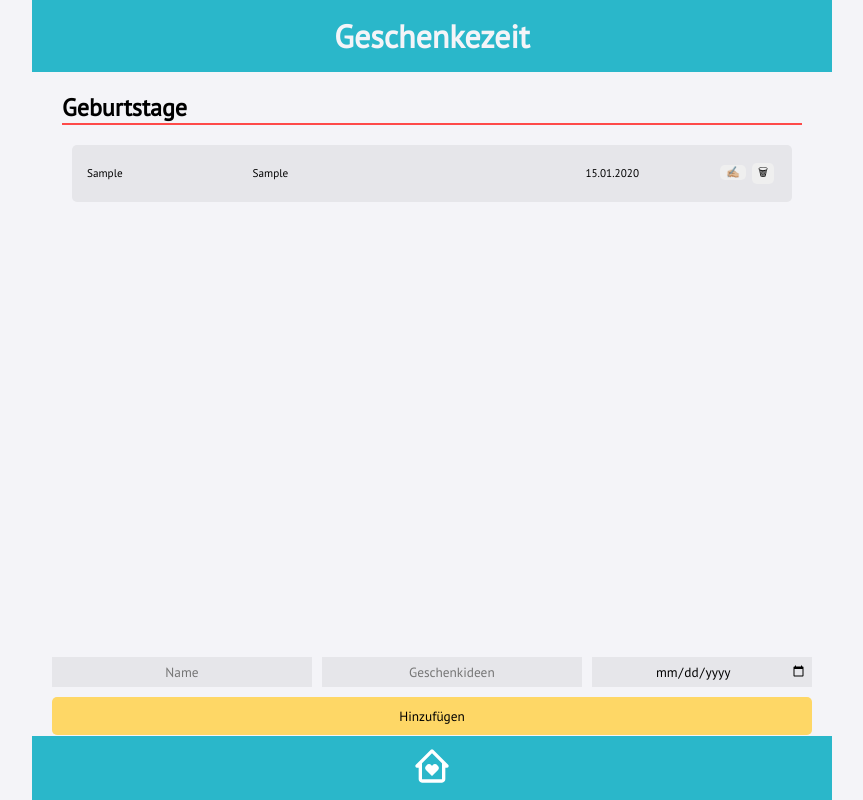
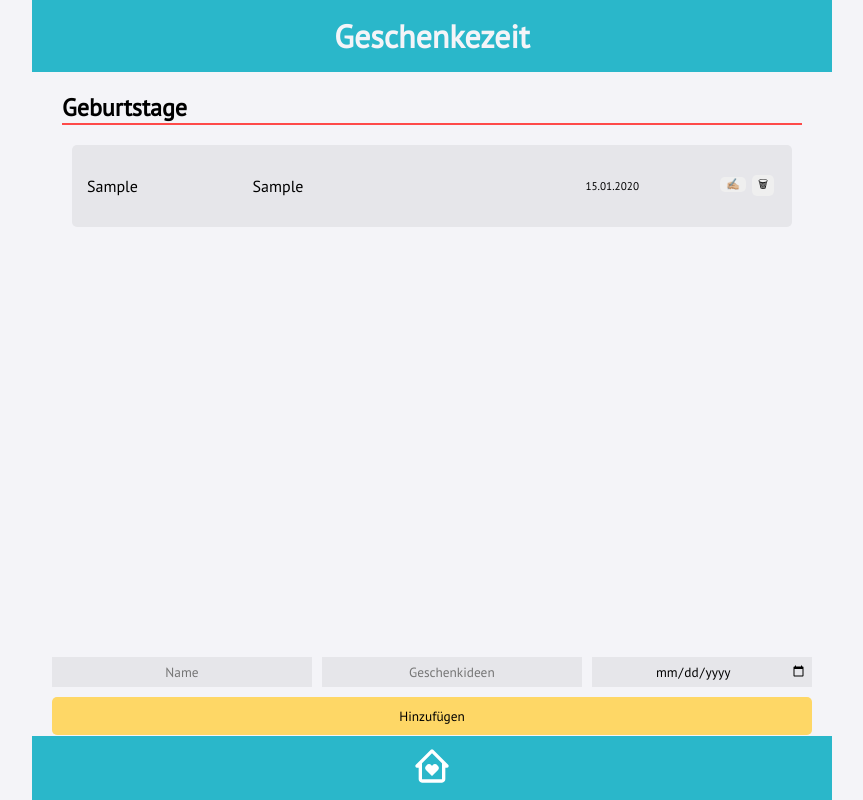
Before and after one commit to AntjeWalter/Geschenkezeit, a Next.js app: page / in a window 1280 px wide. Both pictures are taken after typing "Sample", "Sample", "2020-01-15" into the empty fields and a click on the button "Hinzufügen". Shown: the whole page, without its empty margins (208-1071 px from the left). Built offline with nearby package versions, Linux system fonts and the light colour scheme.

Commit message:
Fix age calculation

```diff
--- a/components/BirthdayList.js
+++ b/components/BirthdayList.js
@@ -57,8 +57,8 @@ export default function BirthdayList({
       ) : (
         <StyledEntry>
           <StyledLink href={`/${id}`}>
-            <div>{name}</div>
-            <div>{ideas}</div>
+            <p>{name}</p>
+            <p>{ideas}</p>
             <StyledTextAlign>
               {format(new Date(birthday), "dd'.'MM'.'yyyy")}
             </StyledTextAlign>
@@ -119,7 +119,6 @@ const StyledEntry = styled.section`
   padding: 15px;
   border-radius: 5px;
   align-items: center;
-  font-size: 0.7rem;
 `;
 
 const StyledLink = styled(Link)`
@@ -127,11 +126,16 @@ const StyledLink = styled(Link)`
   grid-template-columns: 30% 40% 30%;
   text-decoration: none;
   color: black;
+  p {
+    align-self: center;
+  }
 `;
 
 const StyledTextAlign = styled.div`
   text-align: right;
   word-wrap: break-word;
+  font-size: 0.7rem;
+  align-self: center;
 `;
 
 const StyledButton = styled.button`
```
Also changed, not shown: pages/[id].js (+4 -12 lines).
